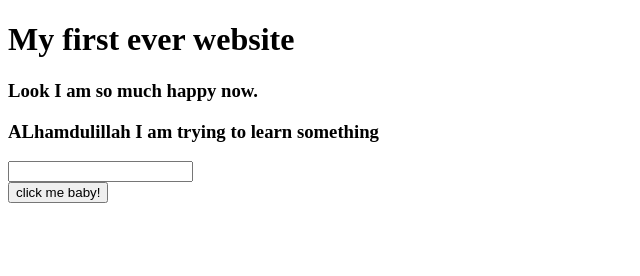
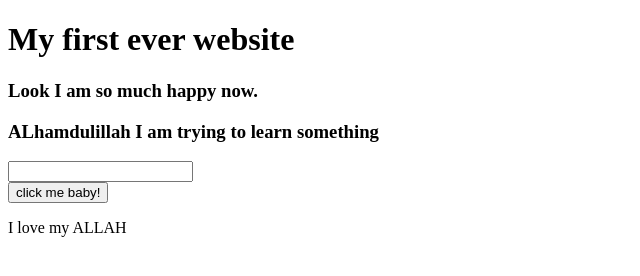
Before and after one commit to ShailaAkter/Demo, a plain HTML site: page index.html in a window 1280 px wide. Shown: the whole page, without its empty margins (0-640 px from the left). Drawn offline with Linux system fonts and the light colour scheme.

Commit message:
pushed something

```diff
--- a/index.html
+++ b/index.html
@@ -13,5 +13,6 @@
     <input type="text">
     <br>
     <button>click me baby!</button>
+    <p>I love my ALLAH</p>
 </body>
 </html>
```
